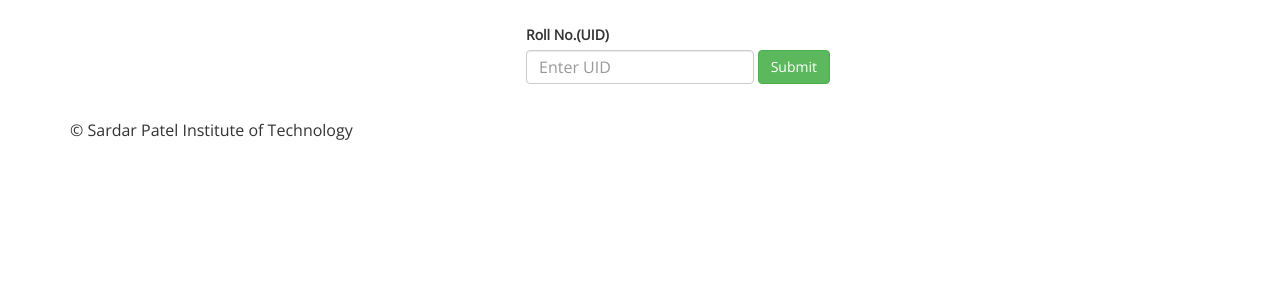
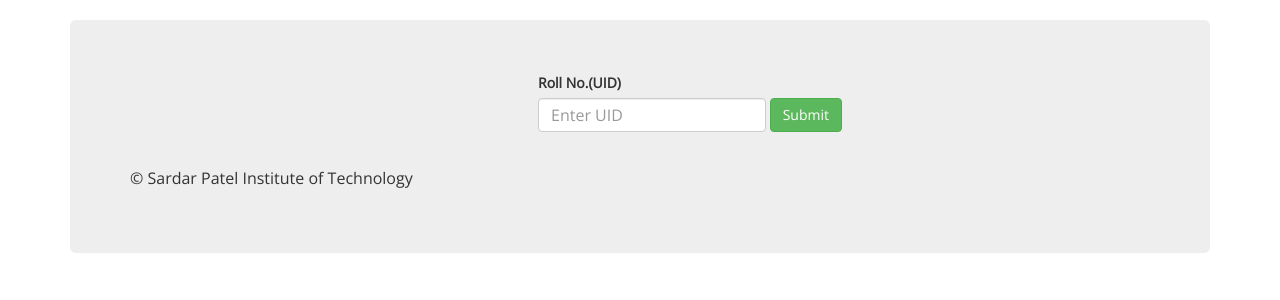
Before and after one commit to VikramProject/ddb, a PHP site: page /change_info.php in a window 1280 px wide. Shown: the part 52-352 px from the top of the page. Run offline with PHP 8.4, Linux system fonts and the light colour scheme; a user stored in the database is signed in; data comes from the database, SQL or seed files in the repository; some libraries are stand-ins or nearby versions.

Commit message:
spoiled form done

```diff
--- a/change_info.php
+++ b/change_info.php
@@ -21,6 +21,7 @@ if ($rollno!=$admin)
 
 
 ?>
+<div class="jumbotron">
 <style>
     .form-control{font-size: 16px;}
     }
```
